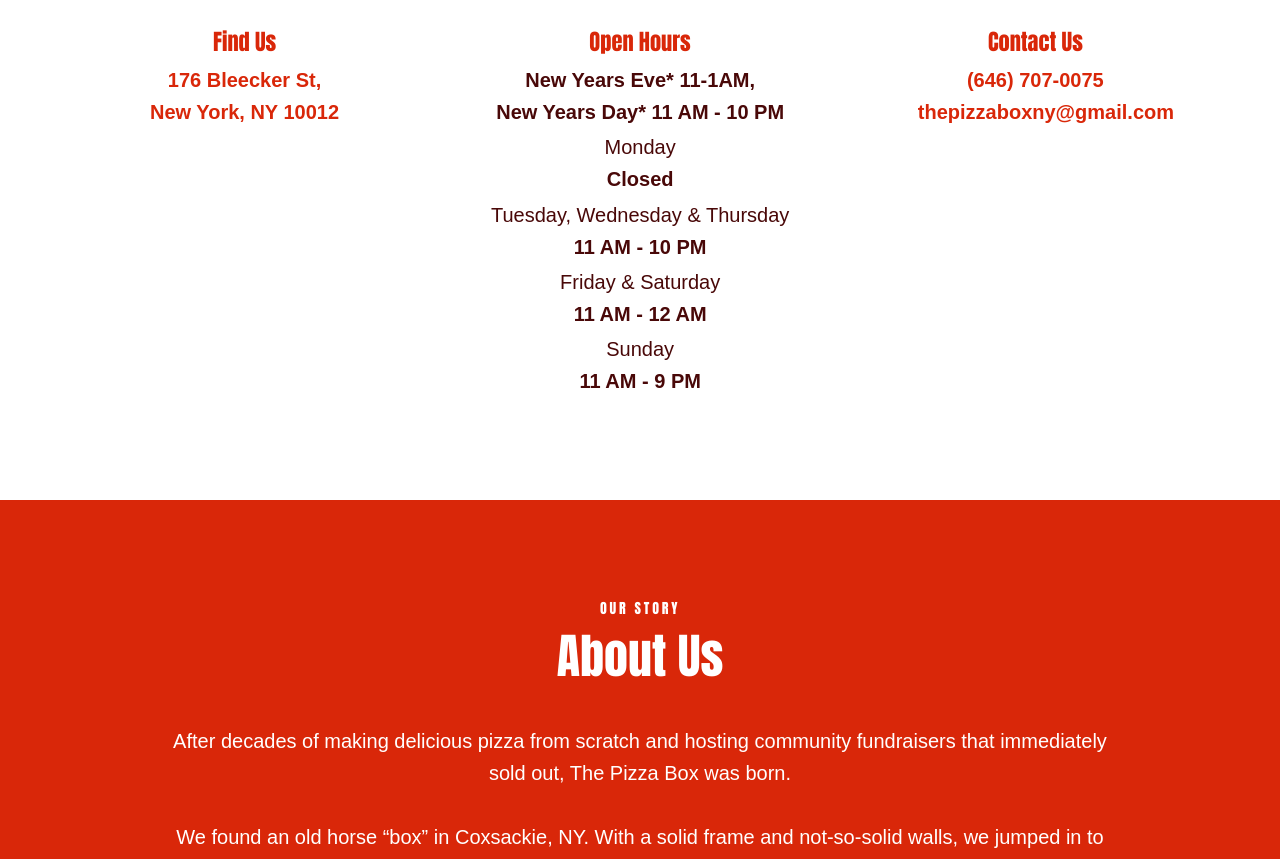
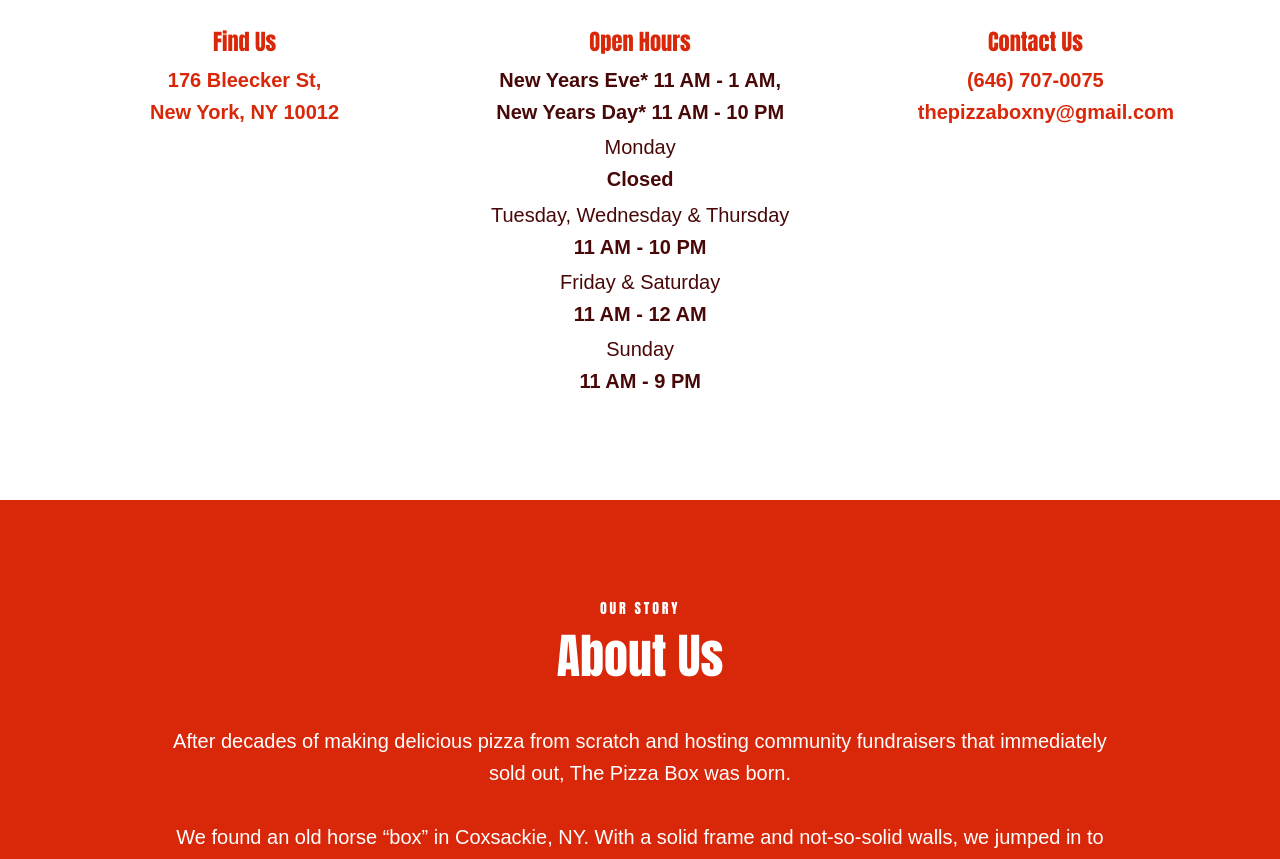
Before and after one commit to SWFTstudios/thepizzaboxnewyork, a website: page index.html in a window 1280 px wide. Shown: the part 1173-2032 px from the top of the page. Drawn offline with nearby package versions, Linux system fonts and the light colour scheme; a script that the page names is missing.

Commit message:
Update New Years Eve hours format: 11 AM - 1 AM

```diff
--- a/index.html
+++ b/index.html
@@ -294,7 +294,7 @@
                   <div class="featured-content">
                     <h3 class="heading-style-h3">Open Hours</h3>
                     <div class="featured-text-wrap">
-                      <div class="text-size-regular"><strong>New Years Eve* 11-1AM, <br>New Years Day* 11 AM - 10 PM</strong></div>
+                      <div class="text-size-regular"><strong>New Years Eve* 11 AM - 1 AM, <br>New Years Day* 11 AM - 10 PM</strong></div>
                       <div class="text-size-regular">Monday <br><strong>Closed</strong></div>
                       <div class="text-size-regular">Tuesday, Wednesday &amp; Thursday <strong><br>11 AM - 10 PM</strong></div>
                       <div class="text-size-regular">Friday &amp; Saturday <br>‍<strong>11 AM - 12 AM</strong></div>
```
